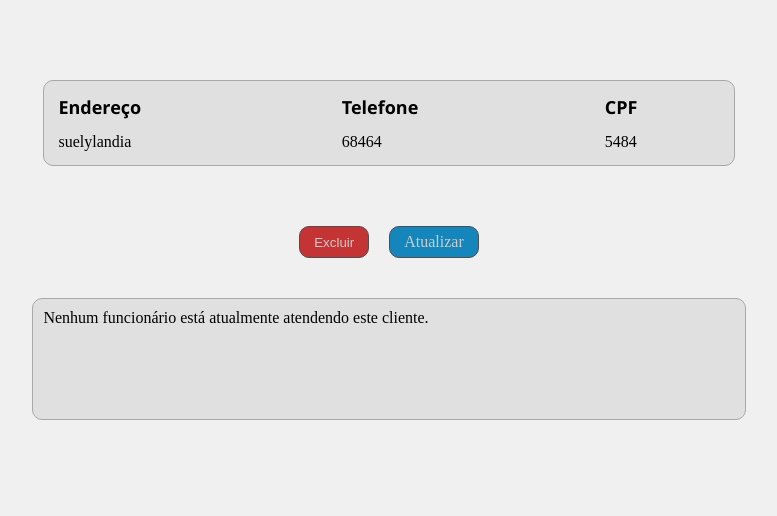
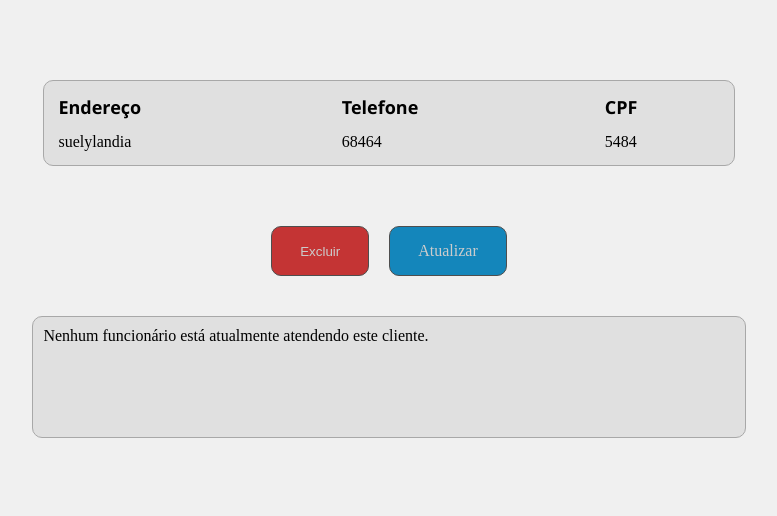
Before and after one commit to JacksonRicardo/CadastroClientes, a Django app: page /cliente/6/ in a window 1280 px wide. Shown: the part 77-593 px from the top of the page, without its empty margins (251-1028 px from the left). Run offline with Django 3.2, Linux system fonts and the light colour scheme; data comes from the database, SQL or seed files in the repository.

Commit message:
style: refatorando estilo dos templates

```diff
--- a/clientes/templates/clientes/cliente.html
+++ b/clientes/templates/clientes/cliente.html
@@ -74,7 +74,7 @@
 
         div div#button button#deletar {
             background-color:#c43434;
-            padding: 6px 14px 6px 14px;
+            padding: 15px 28px 15px 28px;
             border: 1px solid #4e4e4e;
             color: #cccccc;
             cursor: pointer;
@@ -83,7 +83,7 @@
 
         div div#button a#update {
             background-color: #1486bb;
-            padding: 6px 14px 6px 14px;
+            padding: 15px 28px 15px 28px;
             border: 1px solid #4e4e4e;
             color: #cccccc;
             text-decoration: none;
--- a/clientes/templates/clientes/cliente_form.html
+++ b/clientes/templates/clientes/cliente_form.html
@@ -45,10 +45,11 @@
             form input.submit {
                 display: block;
                 margin: 30px auto;
-                padding: 6px 12px 6px 12px;
+                padding: 15px 28px 15px 28px;
                 background-color: #1486bb;
                 color: #f0f0f0;
                 border: 0px;
+                border-radius: 10px;
             }
 
             form input.submit:hover {
--- a/clientes/templates/funcionarios/funcionario.html
+++ b/clientes/templates/funcionarios/funcionario.html
@@ -74,7 +74,7 @@
 
         div div#button button#deletar {
             background-color:#c43434;
-            padding: 6px 14px 6px 14px;
+            padding: 15px 28px 15px 28px;
             border: 1px solid #4e4e4e;
             color: #cccccc;
             cursor: pointer;
@@ -83,7 +83,7 @@
 
         div div#button a#update {
             background-color: #1486bb;
-            padding: 6px 14px 6px 14px;
+            padding: 15px 28px 15px 28px;
             border: 1px solid #4e4e4e;
             color: #cccccc;
             text-decoration: none;
```
